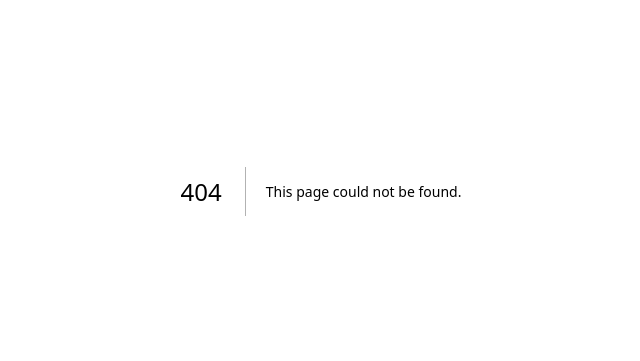
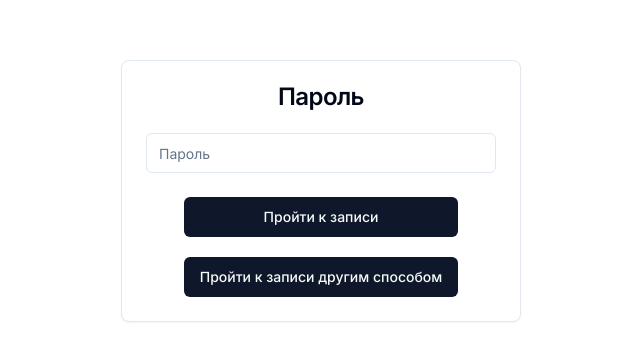
Before and after one commit to BakuEmilov/hairdresser-Irina, a Next.js app: page /register in a window 1280 px wide. Before the commit this address had no page. Shown: the part 209-570 px from the top of the page, without its empty margins (319-959 px from the left). Built offline with nearby package versions, Linux system fonts and the light colour scheme.

Commit message:
I finished resgiter

```diff
--- a/src/app/page.tsx
+++ b/src/app/page.tsx
@@ -1,3 +1,12 @@
-export default function Home() {
-  return <div>hello world</div>;
+import AnotherWay from '@/register/anotherWay/page';
+import React from 'react'
+
+const Home = () => {
+  return (
+    <div>
+      <AnotherWay />
+    </div>
+  )
 }
+
+export default Home;
--- /dev/null
+++ b/src/app/register/anotherWay/page.tsx
@@ -0,0 +1,36 @@
+import { Button } from '@/components/ui/button'
+import { Card, CardContent, CardFooter, CardHeader } from '@/components/ui/card'
+import Link from 'next/link'
+import React from 'react'
+
+const AnotherWay = () => {
+  return (
+    <div className='flex items-center justify-center h-screen'>
+      <Card className='w-[400px]'>
+        <CardHeader>
+          <h2 className='text-center text-xl'>Другой способ логина</h2>
+        </CardHeader>
+        <CardContent>
+          <form>
+            <div className="flex items-center justify-between pt-5">
+              <Link href="">
+                <Button className='bg-red-500'>+996777776164</Button>
+              </Link>
+              <Link href="">
+                <Button>Получить смс</Button>
+              </Link>
+            </div>
+            <div className='w-full text-center'>
+              <h2 className='my-4'>ИЛИ</h2>
+              <Link href={""}>
+                <Button className='bg-sky-500'>Log in with Telegram</Button>
+              </Link>
+            </div>
+          </form>
+        </CardContent>
+      </Card>
+    </div>
+  )
+}
+
+export default AnotherWay
--- /dev/null
+++ b/src/app/register/page.tsx
@@ -0,0 +1,38 @@
+"use client"
+
+import React from 'react';
+import { Button } from '@/components/ui/button';
+import { Card, CardContent, CardFooter, CardHeader, CardTitle } from '@/components/ui/card';
+import { Input } from '@/components/ui/input';
+import Link from 'next/link';
+
+const Register = () => {
+  return (
+    <div className='flex items-center justify-center h-screen'>
+      <Card className='w-[400px]'>
+        <CardHeader className="text-center">
+          <CardTitle>Пароль</CardTitle>
+        </CardHeader>
+        <CardContent>
+          <form>
+            <div className="grid w-full items-center gap-4">
+              <div className="flex flex-col space-y-1.5">
+                <Input placeholder='Пароль' id='password'/>
+              </div>
+            </div>
+          </form>
+        </CardContent>
+        <CardFooter>
+          <div className='grid place-content-center w-full gap-5'>
+            <Button>Пройти к записи</Button>
+            <Link href={"/register/anotherWay"}>
+              <Button>Пройти к записи другим способом</Button>
+            </Link>
+          </div>
+        </CardFooter>
+      </Card>
+    </div>
+  )
+}
+
+export default Register;
```
Also changed, not shown: package.json (+7 -3 lines), 1 other file (tests, documents, lock files or other folders).
